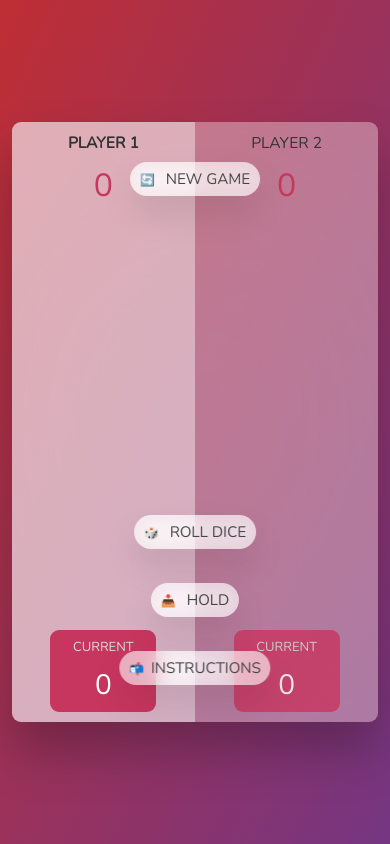
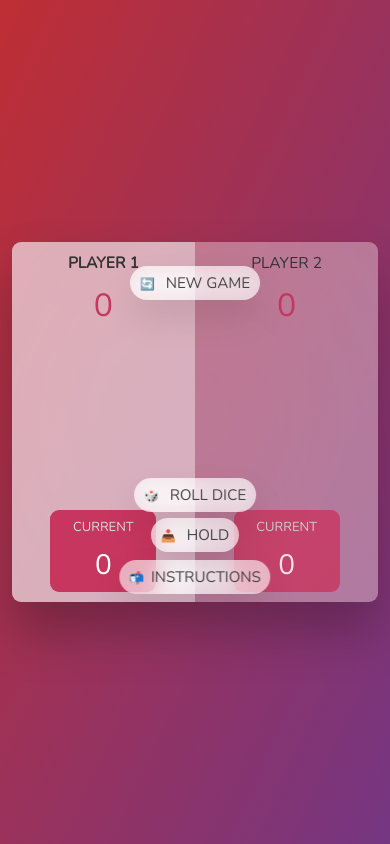
Before and after one commit to LafenLouisaCarrl-Max/JavaScript, a plain HTML site: page Pig_Game/index.html in a window 390 px wide. Drawn offline with nearby package versions, Linux system fonts and the light colour scheme.

Commit message:
fixing the responsiveness

```diff
--- a/Pig_Game/style.css
+++ b/Pig_Game/style.css
@@ -233,6 +233,10 @@ p {
 }
 
 @media (max-width: 480px) {
+  main {
+    height: min(36rem, calc(100svh - 4rem));
+  }
+
   .player {
     padding: 1rem;
   }
```
